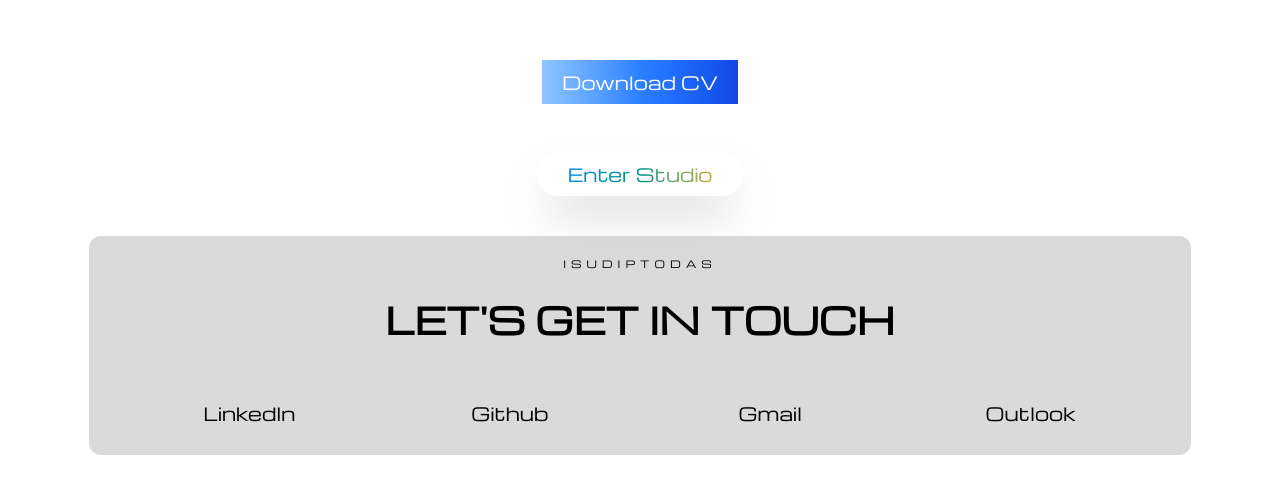
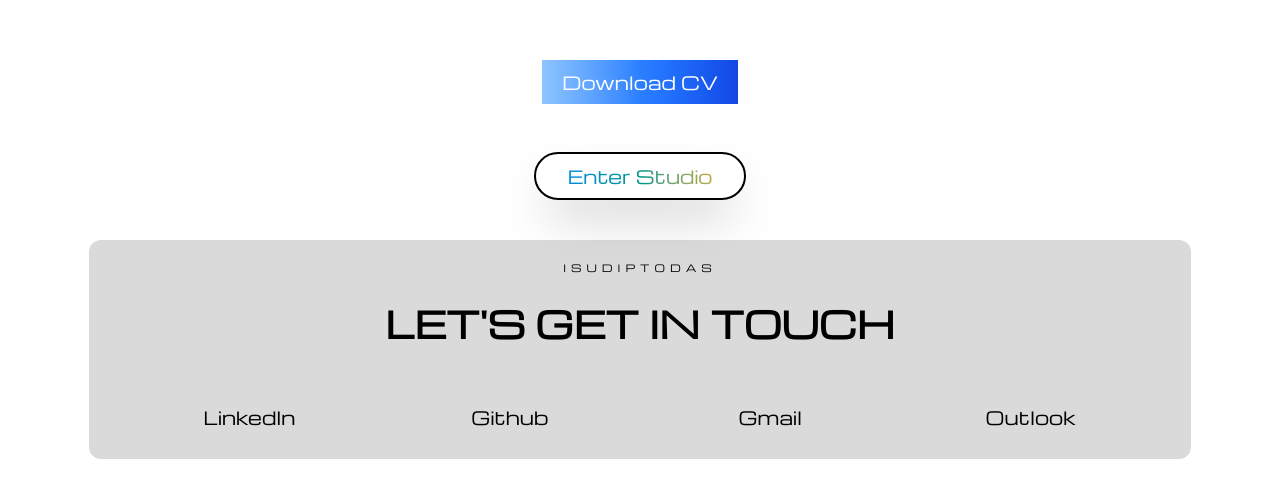
Before and after one commit to isudiptodas/isudiptodas_portfolio, a Next.js app: page / in a window 1280 px wide. Shown: the part 3628-4125 px from the top of the page. Built offline with nearby package versions, Linux system fonts and the light colour scheme; a web font is replaced by a local one.

Commit message:
Updated studio button

```diff
--- a/src/app/page.tsx
+++ b/src/app/page.tsx
@@ -243,7 +243,7 @@ function page() {
         </div>
 
         <div className={`w-full bg-white flex justify-center items-center`}>
-          <Link href='/studio' className={`w-auto px-5 lg:px-8 py-2 rounded-full shadow-2xl duration-200 ease-in-out cursor-pointer bg-gradient-to-r from-blue-500 via-teal-600 to-yellow-500 bg-clip-text text-transparent font-Michroma text-sm md:text-lg font-light`}>Enter Studio</Link>
+          <Link href='/studio' className={`w-auto px-5 lg:px-8 py-2 rounded-full border-2 border-black shadow-2xl duration-200 ease-in-out cursor-pointer bg-gradient-to-r from-blue-500 via-teal-600 to-yellow-500 bg-clip-text text-transparent font-Michroma text-sm md:text-lg font-light`}>Enter Studio</Link>
         </div>
 
         {/* footer */}
```
